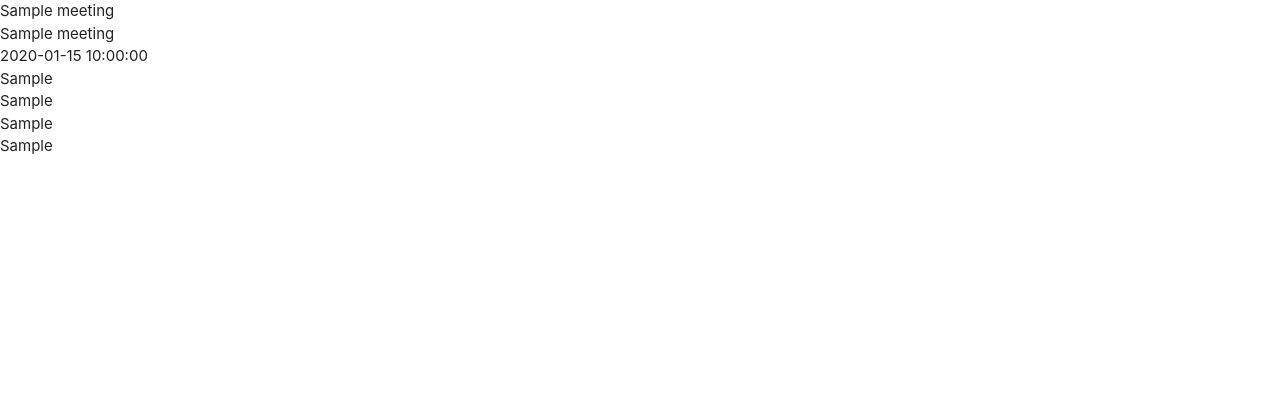
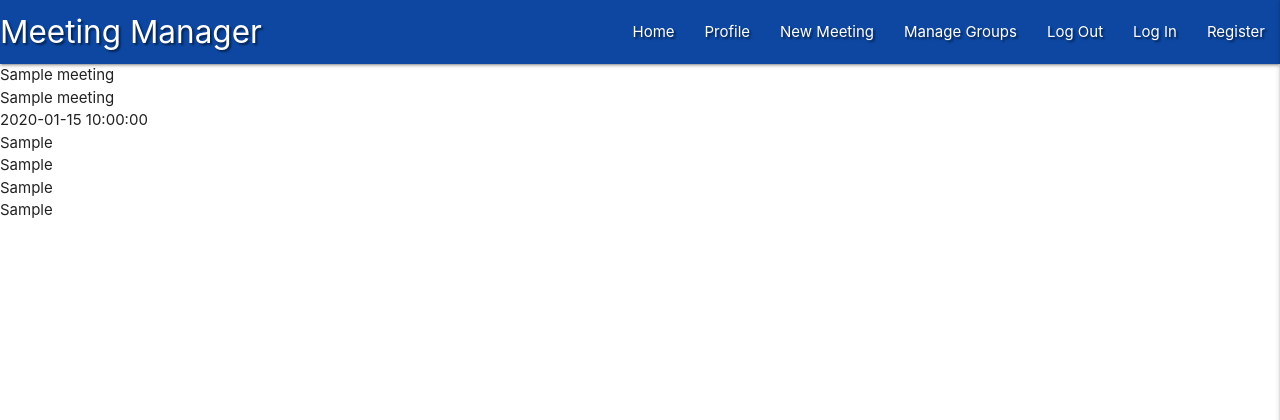
Before and after one commit to Verga1/Meeting-Manage, a Flask app: page / in a window 1280 px wide. Shown: the top 420 px of the page. Run offline with Flask 2, Linux system fonts and the light colour scheme; a database or web service that is not in the repository returns one stand-in record (values such as "Sample title"); some libraries are stand-ins or nearby versions.

Commit message:
Add Materialize Navbar and Sidenav

```diff
--- a/static/css/style.css
+++ b/static/css/style.css
@@ -0,0 +1,3 @@
+.text-shadow {
+    text-shadow: 2px 2px 2px rgba(0, 0, 0, 0.5);
+}
--- a/static/js/script.js
+++ b/static/js/script.js
@@ -0,0 +1,3 @@
+  $(document).ready(function() {
+    $(".sidenav").sidenav({edge: "right"});
+  });
--- a/templates/base.html
+++ b/templates/base.html
@@ -1,26 +1,70 @@
 <!DOCTYPE html>
 <html lang="en">
-<head>
-    <meta charset="UTF-8">
-    <meta name="viewport" content="width=device-width, initial-scale=1.0">
-    <script src="https://code.jquery.com/jquery-3.5.1.min.js"
-        integrity="sha256-9/aliU8dGd2tb6OSsuzixeV4y/faTqgFtohetphbbj0=" crossorigin="anonymous" type="test/css"></script>
-    <link rel="stylesheet" href="https://cdnjs.cloudflare.com/ajax/libs/materialize/1.0.0/css/materialize.min.css" type="text/css">
-    <link rel="stylesheet" href="{{ url_for('static', filename='css/style.css') }}" type="text/css">
-    {% block styles %}
-    {% endblock %}
+  <head>
+    <meta charset="UTF-8" />
+    <meta name="viewport" content="width=device-width, initial-scale=1.0" />
+    <script
+      src="https://code.jquery.com/jquery-3.5.1.min.js"
+      integrity="sha256-9/aliU8dGd2tb6OSsuzixeV4y/faTqgFtohetphbbj0="
+      crossorigin="anonymous"
+      type="test/css"
+    ></script>
+    <link href="https://fonts.googleapis.com/icon?family=Material+Icons" rel="stylesheet">
+    <link
+      rel="stylesheet"
+      href="https://cdnjs.cloudflare.com/ajax/libs/materialize/1.0.0/css/materialize.min.css"
+      type="text/css"
+    />
+    <link
+      rel="stylesheet"
+      href="{{ url_for('static', filename='css/style.css') }}"
+      type="text/css"
+    />
+    {% block styles %} {% endblock %}
     <title>Meeting Manager</title>
-</head>
-<body>
+  </head>
+  <body>
+    <header>
+    <!-- top navbar -->
+      <nav class="nav-extended text-shadow blue darken-4">
+        <div class="nav-wrapper">
+          <a href="{{ url_for('get_meetings') }}" class="brand-logo">Meeting Manager</a>
+          <a href="#" data-target="mobile-demo" class="sidenav-trigger right"
+            ><i class="material-icons">toc</i></a>
+          <ul class="right hide-on-med-and-down">
+            <li><a href="{{ url_for('get_meetings') }}">Home</a></li>
+            <li><a href="#">Profile</a></li>
+            <li><a href="#">New Meeting</a></li>
+            <li><a href="#">Manage Groups</a></li>
+            <li><a href="#">Log Out</a></li>
+            <li><a href="#">Log In</a></li>
+            <li><a href="#">Register</a></li>
+          </ul>
+        </div>
+      </nav>
 
-    {% block content %}
-    {% endblock %}
+    <!-- mobile sidenav -->
+      <ul class="sidenav" id="mobile-demo">
+        <li><h4 class="center-align light-blue-text text-darken-4">Meeting Manager</h4></li>
+        <li><a href="{{ url_for('get_meetings') }}">Home</a></li>
+        <li><a href="#">Profile</a></li>
+        <li><a href="#">New Meeting</a></li>
+        <li><a href="#">Manage Groups</a></li>
+        <li><a href="#">Log Out</a></li>
+        <li><a href="#">Log In</a></li>
+        <li><a href="#">Register</a></li>
+      </ul>
+    </header>
 
-    <script src="https://code.jquery.com/jquery-3.5.1.min.js"
-        integrity="sha256-9/aliU8dGd2tb6OSsuzixeV4y/faTqgFtohetphbbj0=" crossorigin="anonymous"></script>
+    {% block content %} {% endblock %}
+
+    <script
+      src="https://code.jquery.com/jquery-3.5.1.min.js"
+      integrity="sha256-9/aliU8dGd2tb6OSsuzixeV4y/faTqgFtohetphbbj0="
+      crossorigin="anonymous"
+    ></script>
     <script src="https://cdnjs.cloudflare.com/ajax/libs/materialize/1.0.0/js/materialize.min.js"></script>
     <script src="{{ url_for('static', filename='js/script.js') }}"></script>
-    {% block scripts %}
-    {% endblock %}
-</body>
+    {% block scripts %} {% endblock %}
+  </body>
 </html>
```
